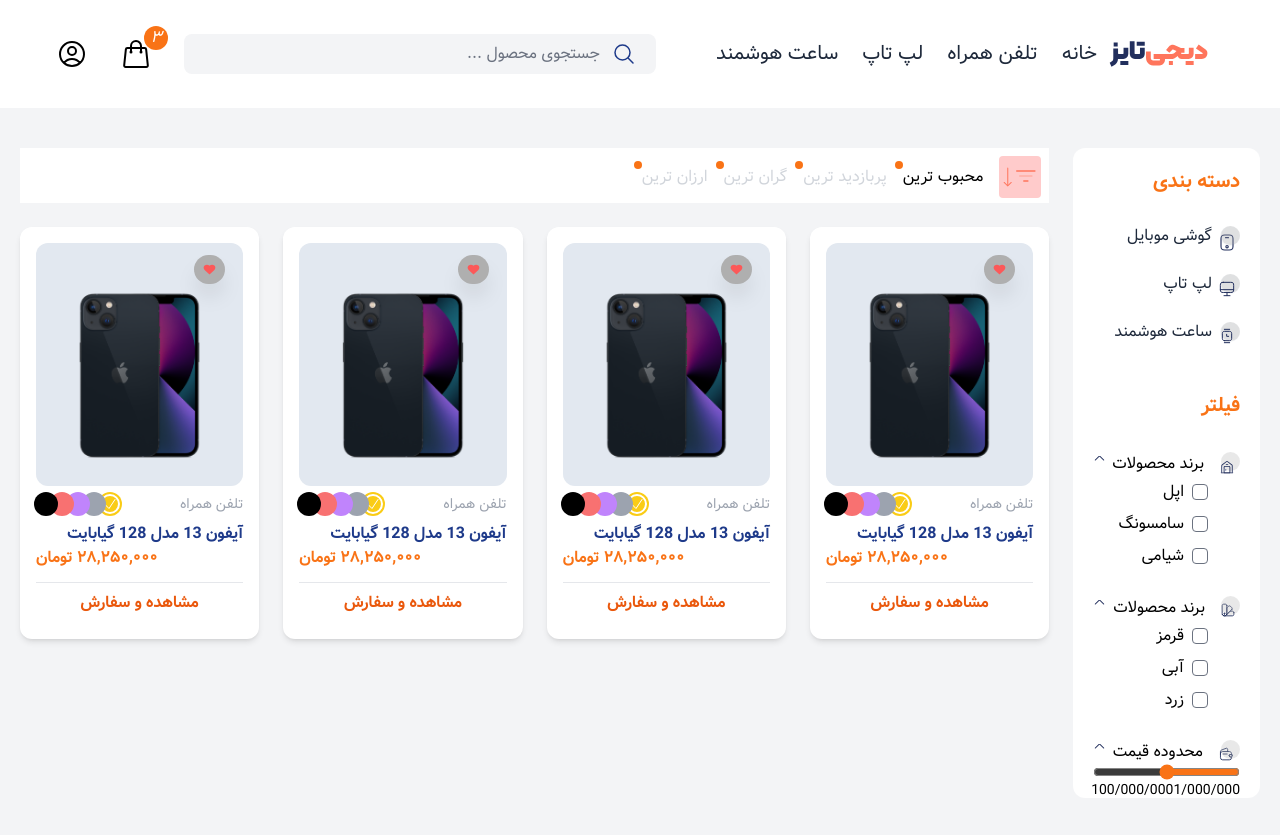
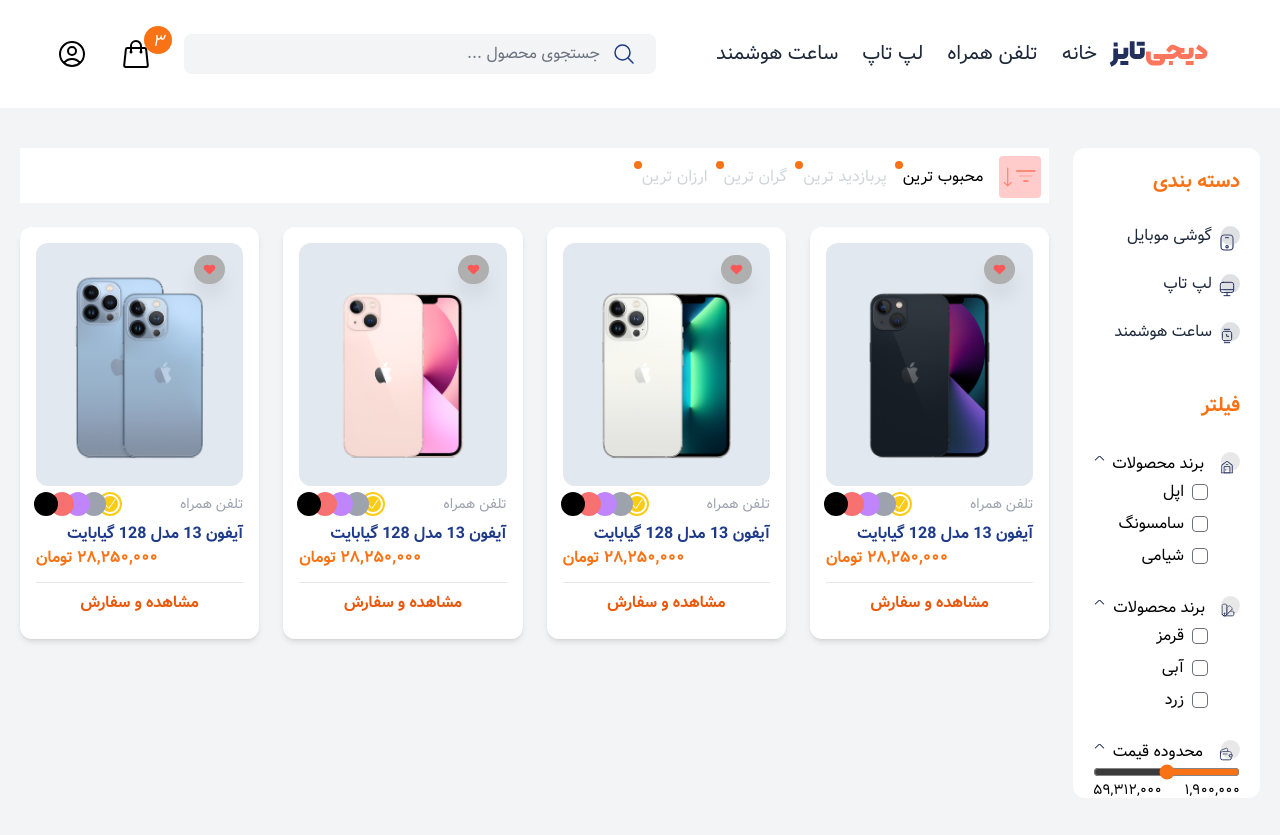
Before and after one commit to HNEhsan/Digitize, a website: page public/productList.html in a window 1280 px wide. Shown: the top 835 px of the page. Drawn offline with Linux system fonts and the light colour scheme.

Commit message:
change style and tag

```diff
--- a/public/productList.html
+++ b/public/productList.html
@@ -70,7 +70,7 @@
                                 d="M15.75 10.5V6a3.75 3.75 0 1 0-7.5 0v4.5m11.356-1.993 1.263 12c.07.665-.45 1.243-1.119 1.243H4.25a1.125 1.125 0 0 1-1.12-1.243l1.264-12A1.125 1.125 0 0 1 5.513 7.5h12.974c.576 0 1.059.435 1.119 1.007ZM8.625 10.5a.375.375 0 1 1-.75 0 .375.375 0 0 1 .75 0Zm7.5 0a.375.375 0 1 1-.75 0 .375.375 0 0 1 .75 0Z" />
                         </svg>
                         <span
-                            class="absolute left-6 -top-3 bg-orange-500 rounded-full text-center w-6 h-fw-6 text-md text-white">۳</span>
+                            class="absolute left-6 -top-3 bg-orange-500 rounded-full text-center w-7 h-7 text-md text-white p-1">۳</span>
 
                     </a>
                 </i>
@@ -154,7 +154,7 @@
     <!-- Mobile Header Section -->
     <div class="md:hidden flex justify-around items-center mt-4">
         <img src="/assets/images/logo.svg" alt="Digitize-Logo">
-        <h1 class="font-bold text-lg text-slate-800">ساعت هوشمند</h1>
+        <h1 class="font-bold text-lg text-slate-800">تلفن همراه</h1>
         <div class="bg-white shadow-lg flex items-center justify-center rounded p-2">
             <svg xmlns="http://www.w3.org/2000/svg" fill="none" viewBox="0 0 24 24" stroke-width="1.5"
                 stroke="currentColor" class="size-6">
@@ -434,8 +434,8 @@
                                 <div class="flex flex-col justify-center">
                                     <input class="accent-orange-500" type="range" name="" id="">
                                     <div class="flex justify-between">
-                                        <span class="font-thin text-sm">1/000/000</span>
-                                        <span class="font-thin text-sm">100/000/000</span>
+                                        <span class="font-thin text-sm">۱,۹۰۰,۰۰۰ </span>
+                                        <span class="font-thin text-sm">۵۹,۳۱۲,۰۰۰</span>
                                     </div>
                                 </div>
                             </li>
@@ -493,18 +493,18 @@
             <!--  -->
 
             <!-- Product Section -->
-            <div class="col-span-12 md:col-span-8 lg:col-span-9 xl:col-span-10">
+            <section class="col-span-12 md:col-span-8 lg:col-span-9 xl:col-span-10">
 
                 <!-- product Items -->
                 <div
                     class="grid gap-x-2 gap-y-8 grid-cols-1 md:grid-cols-2 lg:grid-cols-3 xl:grid-cols-4 px-2 md:p-0 sm:gap-x-4 md:gap-x-6 md:gap-y-10">
 
                     <!-- Product List -->
-                    <div class="p-4 relative bg-white rounded-xl shadow-md">
+                    <article class="p-4 relative bg-white rounded-xl shadow-md">
 
                         <!-- Thumbnail -->
                         <div class="bg-slate-200 rounded-xl p-2">
-                            <img src="/assets/images/Home/1.png" alt="product-image">
+                            <img src="/assets/images/Home/1.png" alt="آیفون 13 مدل 128 گیابایت">
                         </div>
                         <i class="absolute top-6 right-4">
                             <svg xmlns="http://www.w3.org/2000/svg" width="67" height="65" fill="none">
@@ -550,8 +550,7 @@
                                 </div>
                                 <div class="ring-2 ring-red-400 bg-red-400 rounded-full w-5 h-5 -mr-1 cursor-pointer">
                                 </div>
-                                <div class="ring-2 ring-black bg-black rounded-full w-5 h-5 -mr-1 cursor-pointer">
-                                </div>
+                                <div class="ring-2 ring-black bg-black rounded-full w-5 h-5 -mr-1 cursor-pointer"></div>
                             </div>
                         </div>
                         <!--  -->
@@ -570,18 +569,18 @@
 
                         <!-- Product link -->
                         <hr>
-                        <button class="w-full font-bold text-orange-600 text-center p-2">
+                        <button class="w-full font-bold text-orange-600 text-center p-2 hover:bg-slate-100 rounded-xl">
                             مشاهده و سفارش
                         </button>
                         <!--  -->
 
-                    </div>
+                    </article>
 
-                    <div class="p-4 relative bg-white rounded-xl shadow-md">
+                    <article class="p-4 relative bg-white rounded-xl shadow-md">
 
                         <!-- Thumbnail -->
                         <div class="bg-slate-200 rounded-xl p-2">
-                            <img src="/assets/images/Home/1.png" alt="product-image">
+                            <img src="/assets/images/Home/2.png" alt="آیفون 13 مدل 128 گیابایت">
                         </div>
                         <i class="absolute top-6 right-4">
                             <svg xmlns="http://www.w3.org/2000/svg" width="67" height="65" fill="none">
@@ -627,8 +626,7 @@
                                 </div>
                                 <div class="ring-2 ring-red-400 bg-red-400 rounded-full w-5 h-5 -mr-1 cursor-pointer">
                                 </div>
-                                <div class="ring-2 ring-black bg-black rounded-full w-5 h-5 -mr-1 cursor-pointer">
-                                </div>
+                                <div class="ring-2 ring-black bg-black rounded-full w-5 h-5 -mr-1 cursor-pointer"></div>
                             </div>
                         </div>
                         <!--  -->
@@ -647,18 +645,18 @@
 
                         <!-- Product link -->
                         <hr>
-                        <button class="w-full font-bold text-orange-600 text-center p-2">
+                        <button class="w-full font-bold text-orange-600 text-center p-2 hover:bg-slate-100 rounded-xl">
                             مشاهده و سفارش
                         </button>
                         <!--  -->
 
-                    </div>
+                    </article>
 
-                    <div class="p-4 relative bg-white rounded-xl shadow-md">
+                    <article class="p-4 relative bg-white rounded-xl shadow-md">
 
                         <!-- Thumbnail -->
                         <div class="bg-slate-200 rounded-xl p-2">
-                            <img src="/assets/images/Home/1.png" alt="product-image">
+                            <img src="/assets/images/Home/3.png" alt="آیفون 13 مدل 128 گیابایت">
                         </div>
                         <i class="absolute top-6 right-4">
                             <svg xmlns="http://www.w3.org/2000/svg" width="67" height="65" fill="none">
@@ -704,8 +702,7 @@
                                 </div>
                                 <div class="ring-2 ring-red-400 bg-red-400 rounded-full w-5 h-5 -mr-1 cursor-pointer">
                                 </div>
-                                <div class="ring-2 ring-black bg-black rounded-full w-5 h-5 -mr-1 cursor-pointer">
-                                </div>
+                                <div class="ring-2 ring-black bg-black rounded-full w-5 h-5 -mr-1 cursor-pointer"></div>
                             </div>
                         </div>
                         <!--  -->
@@ -724,18 +721,18 @@
 
                         <!-- Product link -->
                         <hr>
-                        <button class="w-full font-bold text-orange-600 text-center p-2">
+                        <button class="w-full font-bold text-orange-600 text-center p-2 hover:bg-slate-100 rounded-xl">
                             مشاهده و سفارش
                         </button>
                         <!--  -->
 
-                    </div>
+                    </article>
 
-                    <div class="p-4 relative bg-white rounded-xl shadow-md">
+                    <article class="p-4 relative bg-white rounded-xl shadow-md">
 
                         <!-- Thumbnail -->
                         <div class="bg-slate-200 rounded-xl p-2">
-                            <img src="/assets/images/Home/1.png" alt="product-image">
+                            <img src="/assets/images/Home/4.png" alt="آیفون 13 مدل 128 گیابایت">
                         </div>
                         <i class="absolute top-6 right-4">
                             <svg xmlns="http://www.w3.org/2000/svg" width="67" height="65" fill="none">
@@ -781,8 +778,7 @@
                                 </div>
                                 <div class="ring-2 ring-red-400 bg-red-400 rounded-full w-5 h-5 -mr-1 cursor-pointer">
                                 </div>
-                                <div class="ring-2 ring-black bg-black rounded-full w-5 h-5 -mr-1 cursor-pointer">
-                                </div>
+                                <div class="ring-2 ring-black bg-black rounded-full w-5 h-5 -mr-1 cursor-pointer"></div>
                             </div>
                         </div>
                         <!--  -->
@@ -801,18 +797,18 @@
 
                         <!-- Product link -->
                         <hr>
-                        <button class="w-full font-bold text-orange-600 text-center p-2">
+                        <button class="w-full font-bold text-orange-600 text-center p-2 hover:bg-slate-100 rounded-xl">
                             مشاهده و سفارش
                         </button>
                         <!--  -->
 
-                    </div>
+                    </article>
                     <!--  -->
 
                 </div>
                 <!--  -->
 
-            </div>
+            </section>
             <!--  -->
 
         </div>
@@ -854,7 +850,8 @@
                         دیجی‌ تایز عرضه کننده جدیدترین محصولات الکترونیک نظیر
                         لپ تاپ، گوشی هوشمند و ساعت هوشمند می‌باشد.
                         <br>
-                        دیجی تایز افتخار این را داشته که به <span class="text-orange-500 font-bold text-lg">۱۲۲,۲۳۲ نفر</span>
+                        دیجی تایز افتخار این را داشته که به <span class="text-orange-500 font-bold text-lg">۱۲۲,۲۳۲
+                            نفر</span>
                         تا به اکنون
                         خدمت رسانی داشته باشد.
                     </p>
```
Also changed, not shown: public/build/tailwind.css.
